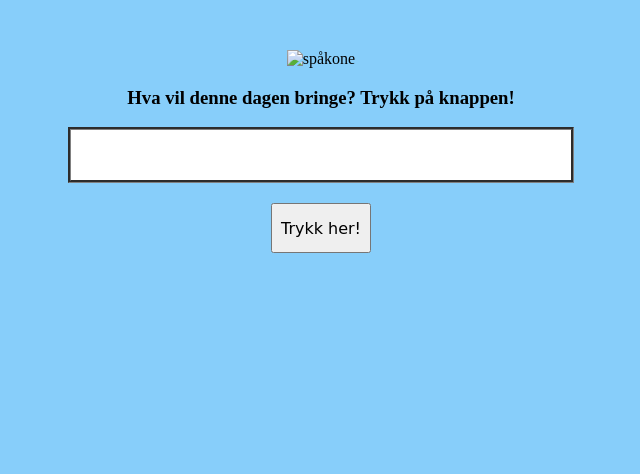
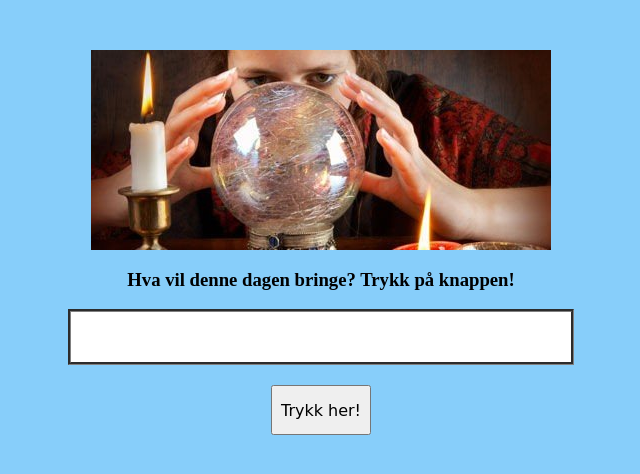
Before and after one commit to ThereseJen/egenOppgave, a plain HTML site: page index.html in a window 1280 px wide. Shown: the whole page, without its empty margins (319-959 px from the left). Drawn offline with Linux system fonts and the light colour scheme.

Commit message:
Update index.html

```diff
--- a/index.html
+++ b/index.html
@@ -40,7 +40,7 @@ cursor: pointer;
 
 <body>
 <div class="container">
-<img src="/Img/spakone.jpg" alt="spåkone">
+<img src="pictures/spakone.jpg" alt="spåkone">
 <h3>Hva vil denne dagen bringe? Trykk på knappen!</h3>
 <div id="generateAnswer" class="answers"></div>
 <button onclick="clickMe()" class="styleButton">Trykk her!</button>
```
